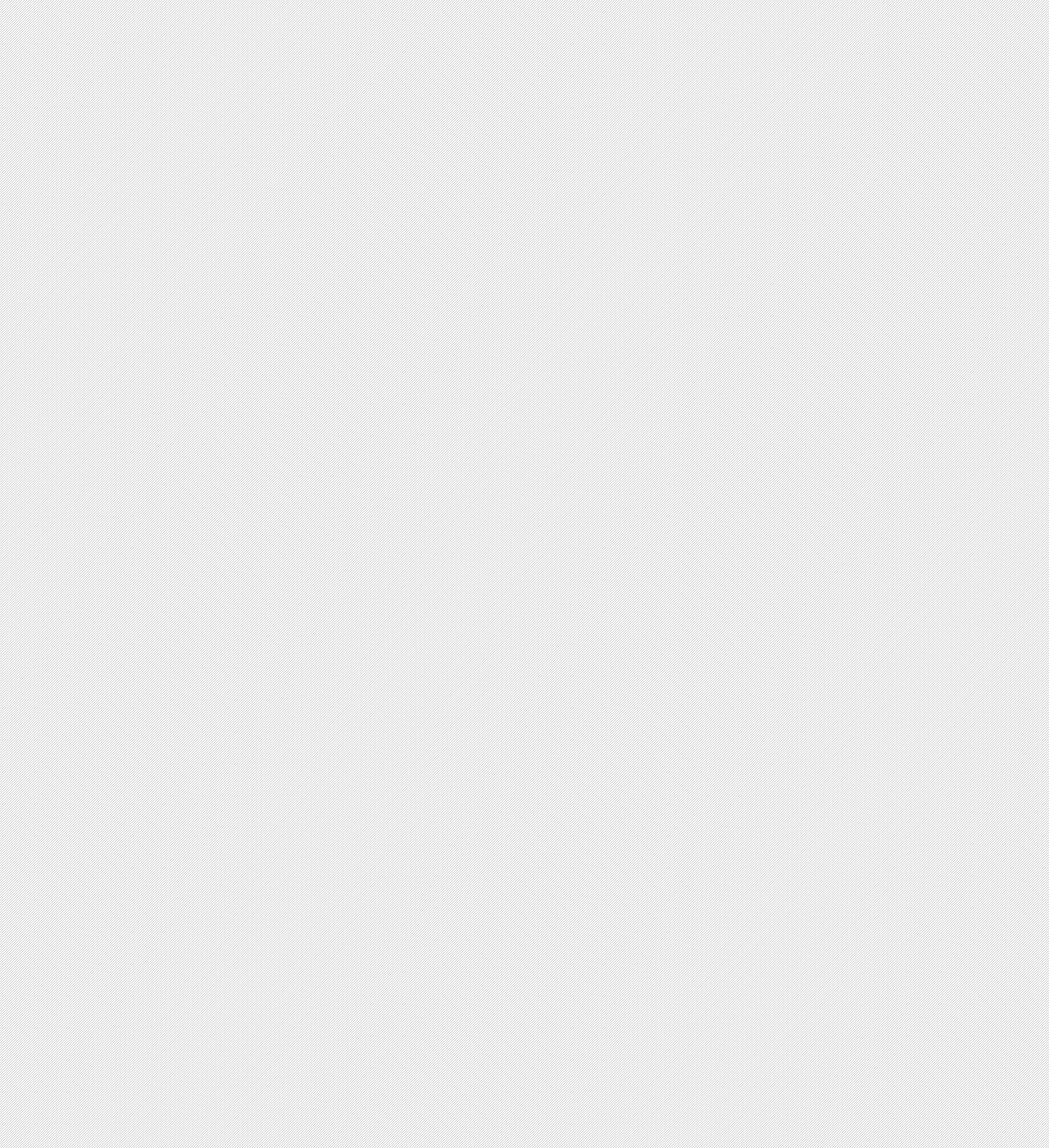
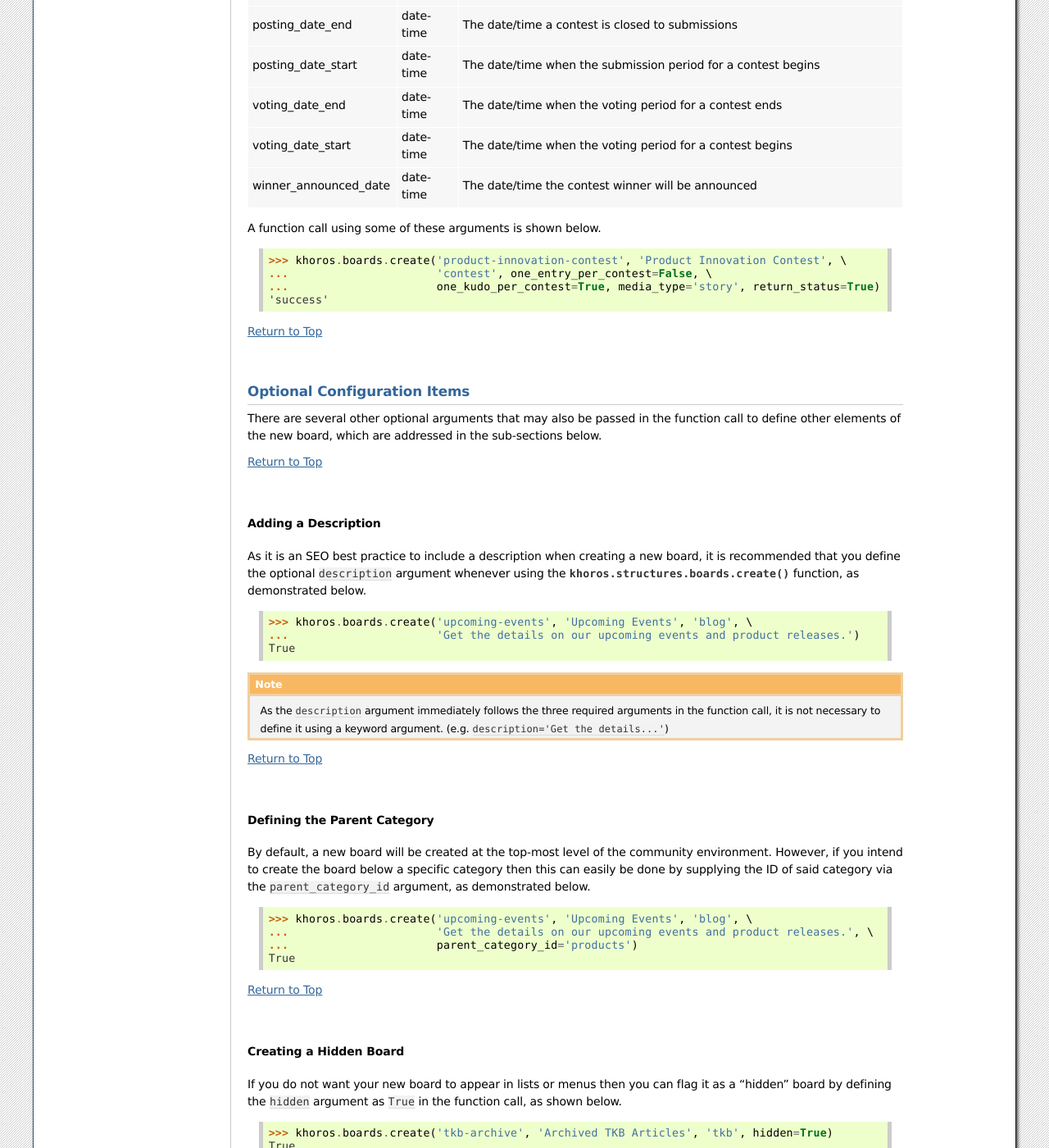
Before and after one commit to jeffshurtliff/khoros, a Sphinx documentation site: the page built from docs/boards.rst, in a window 1280 px wide and 1400 px high, scrolled down 7730 px. Shown: the whole window at 82% size. Built offline with Sphinx 7.4.7, drawn with Linux system fonts in a browser that asks for light colours; some of the changed text lies outside the part shown.

Commit message:
Finished the boards.rst page

```diff
--- a/docs/boards.rst
+++ b/docs/boards.rst
@@ -27,6 +27,10 @@ APIs to harness these boards.
     * `Creating a New Idea Exchange`_
     * `Creating a New Contest`_
     * `Optional Configuration Items`_
+        * `Adding a Description`_
+        * `Defining the Parent Category`_
+        * `Creating a Hidden Board`_
+        * `Configuring Label Settings`_
 
 ********
 Overview
@@ -41,6 +45,8 @@ the functions covered in the following sections can be leveraged for board-relat
 
 .. caution:: This tutorial assumes that the core object has been initialized as ``khoros`` per
              the naming convention best practices defined on the :doc:`introduction` page.
+
+:doc:`Return to Top <boards>`
 
 ********************
 Creating a New Board
@@ -95,6 +101,8 @@ return_error_messages boolean  Indicates whether the Developer Response Message
 
 .. note:: The fields labeled with an asterisk (*) are required.
 
+:doc:`Return to Top <boards>`
+
 Return Options
 ==============
 There are multiple ways to return data when creating a board, which can be explicitly
@@ -109,6 +117,8 @@ defined using one or more of the following function arguments:
 * :ref:`return_error_messages <boards:Return Any Error Messages>`
 
 These arguments are explained in more detail within the sub-sections below.
+
+:doc:`Return to Top <boards>`
 
 |
 
@@ -128,6 +138,8 @@ Unless explicitly defined, the function will return a simple Boolean response
    >>> create_and_check()
    'It worked!'
 
+:doc:`Return to Top <boards>`
+
 |
 
 Full API Response
@@ -143,6 +155,8 @@ argument to ``True`` in the function call as shown below.
    ...     response = response.json()
    ...     print(response['status'])
    'success'
+
+:doc:`Return to Top <boards>`
 
 |
 
@@ -161,6 +175,8 @@ you can do so by defining the ``return_id`` argument as ``True`` as seen below.
    'Forum Created: first-board'
    'Forum Created: second-board'
 
+:doc:`Return to Top <boards>`
+
 |
 
 Return the Board URL
@@ -173,6 +189,8 @@ argument as ``True`` will return the URL of the newly created board, as shown be
    >>> khoros.boards.create('python-lovers', 'The Python Lovers Blog', \
    ... 'blog', return_url=True)
    'https://stage.example.com/t5/The-Python-Lovers-Blog/bg-p/python-lovers'
+
+:doc:`Return to Top <boards>`
 
 |
 
@@ -188,6 +206,8 @@ it may be useful to return the API URL (i.e. URI) for the new board by defining
    ... 'blog', return_api_url=True)
    '/boards/python-lovers'
 
+:doc:`Return to Top <boards>`
+
 |
 
 Return the API Response HTTP Code
@@ -202,6 +222,8 @@ for the API response, as demonstrated below.
    >>> khoros.boards.create('python-lovers', 'The Python Lovers Blog', \
    ... 'blog', return_http_code=True)
    200
+
+:doc:`Return to Top <boards>`
 
 |
 
@@ -220,6 +242,8 @@ by Khoros in the JSON response) by defining the ``return_status`` argument as
    >>> khoros.boards.create('my-first-blog', 'My First Blog', 'blog', \
    ... return_status=True)
    'error'
+
+:doc:`Return to Top <boards>`
 
 |
 
@@ -251,6 +275,8 @@ below.
    ... return_error_messages=True, split_errors=True)
    ("An object of type blog-board already exists with the 'id' property value 'my-first-blog'", "An object of type blog-board already exists with the 'id' property value 'my-first-blog'")
 
+:doc:`Return to Top <boards>`
+
 |
 
 Return Multiple Types
@@ -274,6 +300,8 @@ in the example below.
 
 .. note:: The tuple will return the values in the order they are listed as function arguments.
 
+:doc:`Return to Top <boards>`
+
 |
 
 Creating a New Forum
@@ -285,6 +313,8 @@ exception of the ``board_id`` and ``board_title`` arguments, are optional.
 .. code-block:: python
 
    >>> khoros.boards.create('my-new-forum', 'My New Forum', 'forum')
+
+:doc:`Return to Top <boards>`
 
 |
 
@@ -332,6 +362,8 @@ instead via the ``blog_authors`` and ``blog_moderators`` function arguments, as
    >>> khoros.boards.create(board_id, board_title, discussion_style, \
    ...                      blog_authors=authors, blog_moderators=mods)
 
+:doc:`Return to Top <boards>`
+
 |
 
 Creating a New Tribal Knowledge Base (TKB)
@@ -346,6 +378,8 @@ as shown in the example below.
    ...                      'tkb', return_status=True)
    'success'
 
+:doc:`Return to Top <boards>`
+
 |
 
 Creating a New Q&A Board
@@ -358,6 +392,8 @@ Creating a new Q&A board is also similar to creatinga forum, except that the
    >>> khoros.boards.create('product-questions', 'Product Questions', \
    ...                      'qanda', return_status=True)
    'success'
+
+:doc:`Return to Top <boards>`
 
 |
 
@@ -373,6 +409,8 @@ can be created by defining the ``discussion_style`` argument as ``idea``, as sho
    ...                      'idea', one_entry_per_contest=False, \
    ...                      one_kudo_per_contest=True, return_status=True)
    'success'
+
+:doc:`Return to Top <boards>`
 
 |
 
@@ -394,16 +432,117 @@ posting_date_start    datetime The date/time when the submission period for a co
 voting_date_end       datetime The date/time when the voting period for a contest ends
 voting_date_start     datetime The date/time when the voting period for a contest begins
 winner_announced_date datetime The date/time the contest winner will be announced
+===================== ======== =========================================================================================
 
+A function call using some of these arguments is shown below.
+
+.. code-block:: python
+
+   >>> khoros.boards.create('product-innovation-contest', 'Product Innovation Contest', \
+   ...                      'contest', one_entry_per_contest=False, \
+   ...                      one_kudo_per_contest=True, media_type='story', return_status=True)
+   'success'
+
+:doc:`Return to Top <boards>`
 
 |
 
 Optional Configuration Items
 ============================
-Coming Soon!
+There are several other optional arguments that may also be passed in the function call
+to define other elements of the new board, which are addressed in the sub-sections below.
+
+:doc:`Return to Top <boards>`
 
 |
 
+Adding a Description
+--------------------
+As it is an SEO best practice to include a description when creating a new board, it is
+recommended that you define the optional ``description`` argument whenever using the
+:py:func:`khoros.structures.boards.create` function, as demonstrated below.
 
+.. code-block:: python
 
-.. todo:: Finish this tutorial
+   >>> khoros.boards.create('upcoming-events', 'Upcoming Events', 'blog', \
+   ...                      'Get the details on our upcoming events and product releases.')
+   True
+
+.. note:: As the ``description`` argument immediately follows the three required arguments
+          in the function call, it is not necessary to define it using a keyword argument.
+          (e.g. ``description='Get the details...'``)
+
+:doc:`Return to Top <boards>`
+
+|
+
+Defining the Parent Category
+----------------------------
+By default, a new board will be created at the top-most level of the community environment.
+However, if you intend to create the board below a specific category then this can
+easily be done by supplying the ID of said category via the ``parent_category_id`` argument,
+as demonstrated below.
+
+.. code-block:: python
+
+   >>> khoros.boards.create('upcoming-events', 'Upcoming Events', 'blog', \
+   ...                      'Get the details on our upcoming events and product releases.', \
+   ...                      parent_category_id='products')
+   True
+
+:doc:`Return to Top <boards>`
+
+|
+
+Creating a Hidden Board
+-----------------------
+If you do not want your new board to appear in lists or menus then you can flag it as a
+"hidden" board by defining the ``hidden`` argument as ``True`` in the function call,
+as shown below.
+
+.. code-block:: python
+
+   >>> khoros.boards.create('tkb-archive', 'Archived TKB Articles', 'tkb', hidden=True)
+   True
+
+:doc:`Return to Top <boards>`
+
+|
+
+Configuring Label Settings
+--------------------------
+While creating a board, you can configure the label settings up front via the function
+call if desired, rather than configuring them later in the Community Admin UI or via
+separate API requests.
+
+The first setting you can configure is whether or not the board will allow **freeform**
+labels (i.e. where users can create their own labels), **predefined** labels (i.e.
+where community managers define the labels and users can only select them) or both.
+
+There are two ways to do this:
+
+* The first method is to define the ``allowed_labels`` argument as either ``freeform-only``,
+  ``predefined-only`` or ``freeform or pre-defined``.
+
+.. code-block:: python
+
+   >>> khoros.boards.create('product-discussions', 'Product Discussions', 'forum', \
+   ...                      allowed_labels='freeform-only')
+   True
+
+* The second method is to define the Boolean arguments ``use_freeform_labels`` and/or
+  ``use_predefined_labels`` as ``True``.
+
+.. code-block:: python
+
+   >>> khoros.boards.create('product-discussions', 'Product Discussions', 'forum', \
+   ...                      use_freeform_labels=True)
+   True
+
+.. note:: Defining both ``use_freeform_labels`` and ``use_predefined_labels`` as ``True``
+          is the equivalent of defining the ``allowed_labels`` argument as
+          ``freeform or pre-defined``.
+
+:doc:`Return to Top <boards>`
+
+|
```
